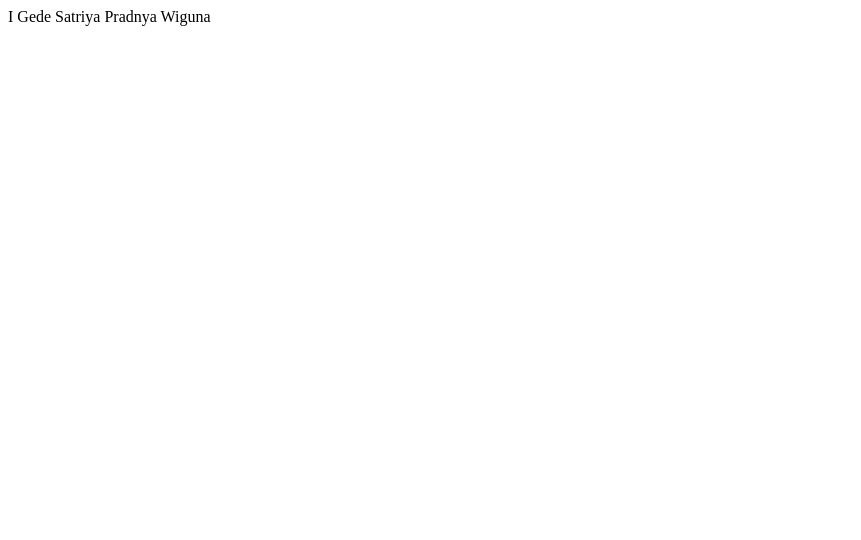
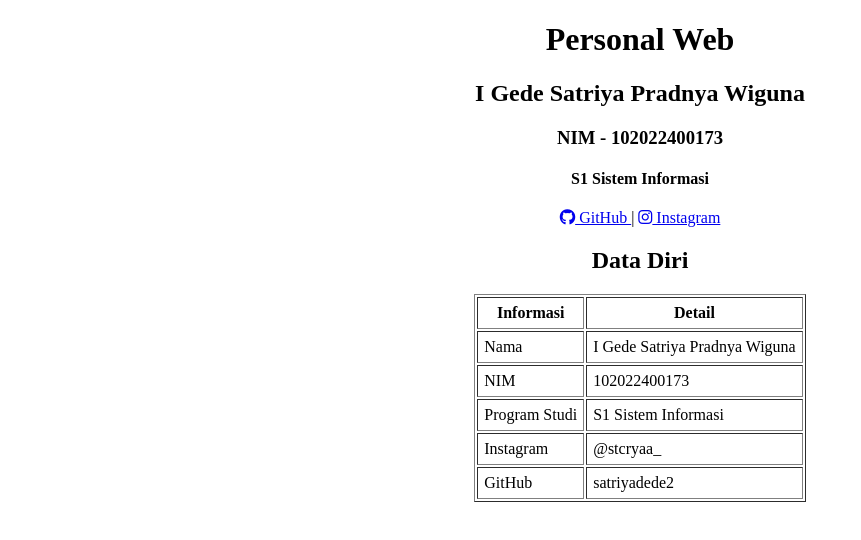
Before and after one commit to satriyadede2/satriyadede2.github.io, a plain HTML site: page index.html in a window 1280 px wide. Shown: the whole page, without its empty margins (0-861 px from the left). Drawn offline with Linux system fonts and the light colour scheme.

Commit message:
Update index.html

```diff
--- a/index.html
+++ b/index.html
@@ -1 +1,40 @@
-I Gede Satriya Pradnya Wiguna
+<!DOCTYPE html>
+<html lang="id">
+<head>
+<meta charset="UTF-8">
+<meta name="viewport" content="width=device-width, initial-scale=1.0">
+<title>Personal Web</title>
+<link rel="icon" href="favicon.ico" type="image/x-icon">
+<link rel="stylesheet" href="https://cdnjs.cloudflare.com/ajax/libs/font-awesome/6.5.0/css/all.min.css">
+</head>
+<body>
+
+<center>
+  <h1>Personal Web</h1>
+
+  <h2>I Gede Satriya Pradnya Wiguna</h2>
+  <h3>NIM - 102022400173</h3>
+  <h4>S1 Sistem Informasi</h4>
+
+  <p>
+    <a href="https://github.com/satriyadede2" target="_blank">
+      <i class="fa-brands fa-github"></i> GitHub
+    </a> |
+    <a href="https://instagram.com/stcryaa_" target="_blank">
+      <i class="fa-brands fa-instagram"></i> Instagram
+    </a>
+  </p>
+
+  <h2>Data Diri</h2>
+  <table border="1" cellpadding="6">
+    <tr><th>Informasi</th><th>Detail</th></tr>
+    <tr><td>Nama</td><td>I Gede Satriya Pradnya Wiguna</td></tr>
+    <tr><td>NIM</td><td>102022400173</td></tr>
+    <tr><td>Program Studi</td><td>S1 Sistem Informasi</td></tr>
+    <tr><td>Instagram</td><td>@stcryaa_</td></tr>
+    <tr><td>GitHub</td><td>satriyadede2</td></tr>
+  </table>
+</center>
+
+</body>
+</html>
```
